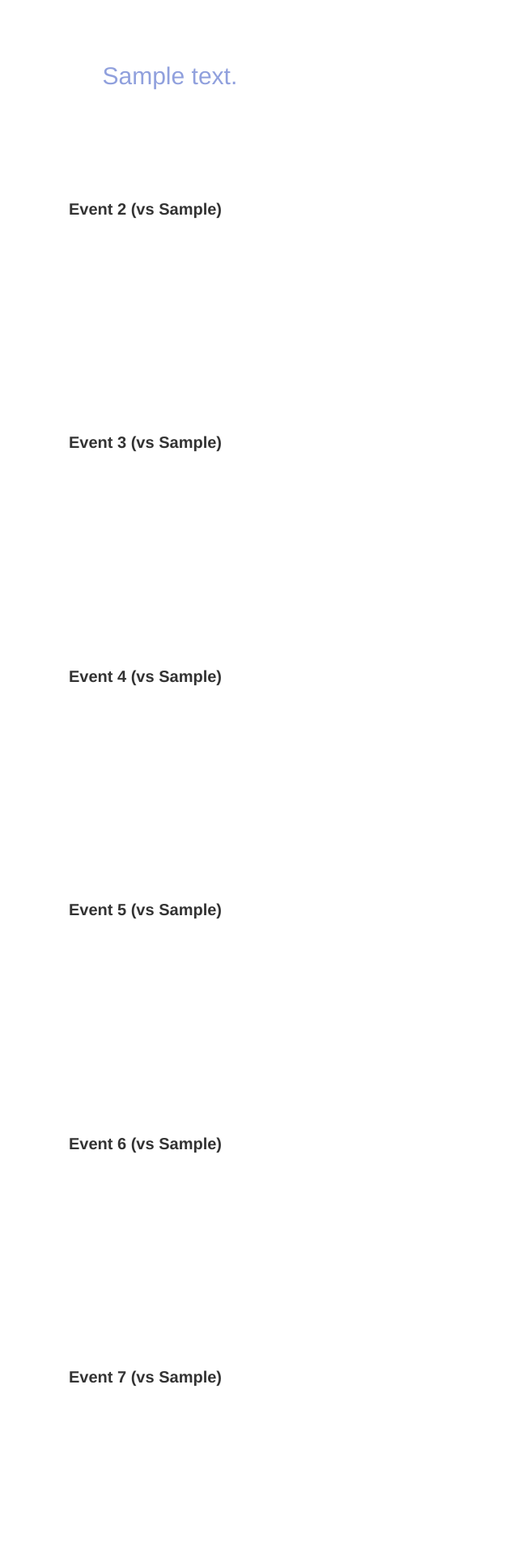
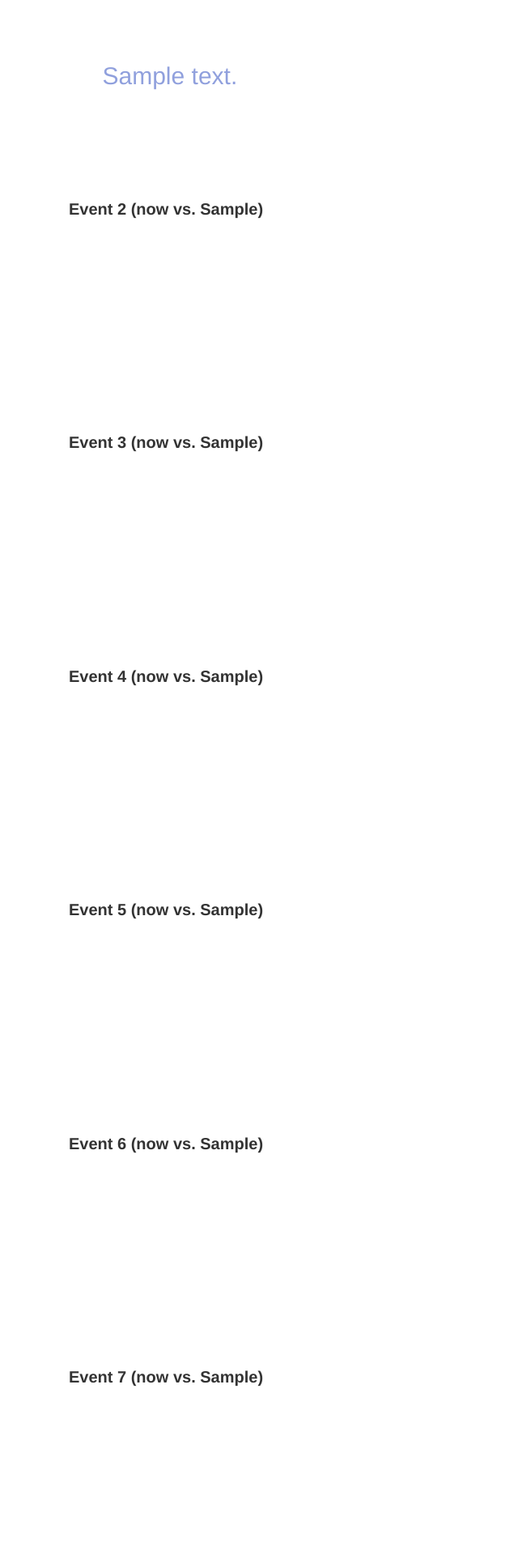
Before and after one commit to warmlogic/happening, a Flask app: template app/templates/results.html in a window 1280 px wide. Shown: the part 800-2720 px from the top of the page at 81% size, without its empty margins (0-640 px from the left). Run offline with Flask 2, Linux system fonts and the light colour scheme; the template is opened without the code that fills it: most values are stand-ins (such as "Sample title", 1, 10 or a date in 2020); parts of the project's set-up code (start-up, migrations or seed data) failed here and were passed over; some libraries are stand-ins or nearby versions.

Commit message:
more descriptive

```diff
--- a/app/templates/results.html
+++ b/app/templates/results.html
@@ -10,7 +10,7 @@
         <div class ="col-md-12">
             <!-- Word cloud -->
             <div class ="col-md-3">
-                <span style="color: #{{clusterColor[loop.index]}}; font-weight:bold; font-size: 20px;">Event {{loop.index}} (vs {{offsetType}})</span>
+                <span style="color: #{{clusterColor[loop.index]}}; font-weight:bold; font-size: 20px;">Event {{loop.index}} (now vs. {{offsetType}})</span>
                 <!-- <h3>Event {{loop.index}}</h3> -->
                 <div id="wordcloud{{loop.index}}" style="width: 250px; height: 220px;"></div>
             </div>
```
